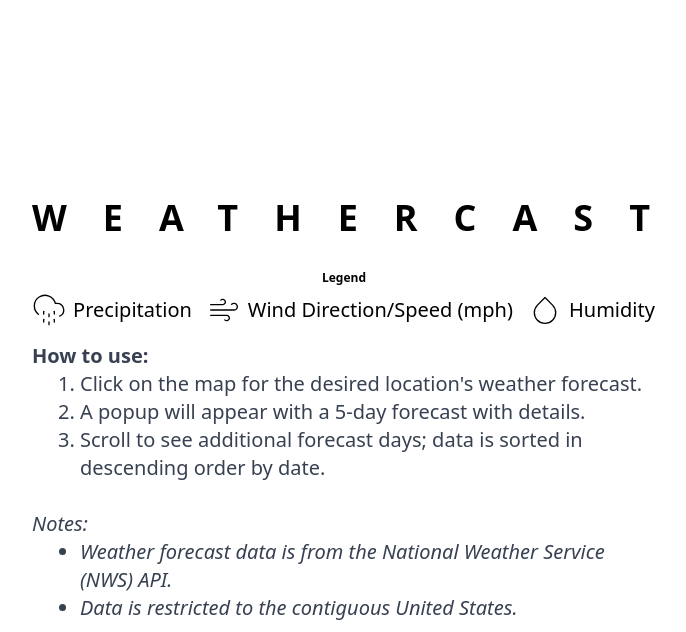
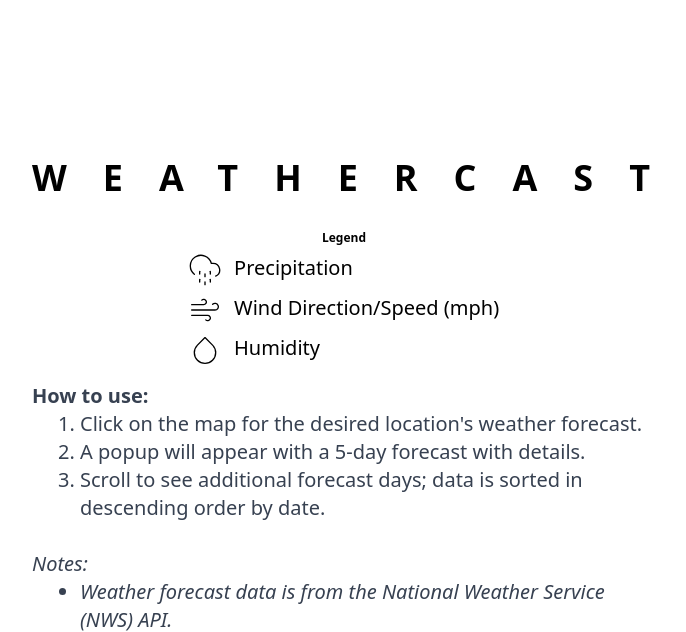
Before and after one commit to jheo728/weather-cast-app, a Flask app: page / in a window 1280 px wide. Shown: the top 632 px of the page, without its empty margins (296-982 px from the left). Run offline with Flask 3, Linux system fonts and the light colour scheme; some libraries are stand-ins or nearby versions.

Commit message:
update legend

```diff
--- a/templates/map.html
+++ b/templates/map.html
@@ -27,25 +27,22 @@
         <h2 class="text-base sm:text-2xl md:text-3xl lg:text-4xl font-bold mb-8" style="letter-spacing: 1em">
           WEATHERCAST
         </h2>
-        <div class="pb-4">
+        <div class="pb-4 inline-block text-left">
           <div class="text-center mb-2">
             <h2 class="text-xs font-bold">Legend</h2>
           </div>
-
-          <div class="flex flex-row flex-wrap justify-center space-x-4">
-            <div class="flex items-center">
+          <div class="space-y-2">
+            <div>
               <img src="{{ url_for('static', filename='assets/cloud-drizzle.svg') }}" alt="Cloud Drizzle Icon"
                 class="inline w-6 h-6 sm:w-8 sm:h-8">
               <span class="ml-2">Precipitation</span>
             </div>
-
-            <div class="flex items-center">
+            <div>
               <img src="{{ url_for('static', filename='assets/wind.svg') }}" alt="Wind Icon"
                 class="inline w-6 h-6 sm:w-8 sm:h-8">
               <span class="ml-2">Wind Direction/Speed (mph)</span>
             </div>
-
-            <div class="flex items-center">
+            <div>
               <img src="{{ url_for('static', filename='assets/droplet.svg') }}" alt="Droplet Icon"
                 class="inline w-6 h-6 sm:w-8 sm:h-8">
               <span class="ml-2">Humidity</span>
```
